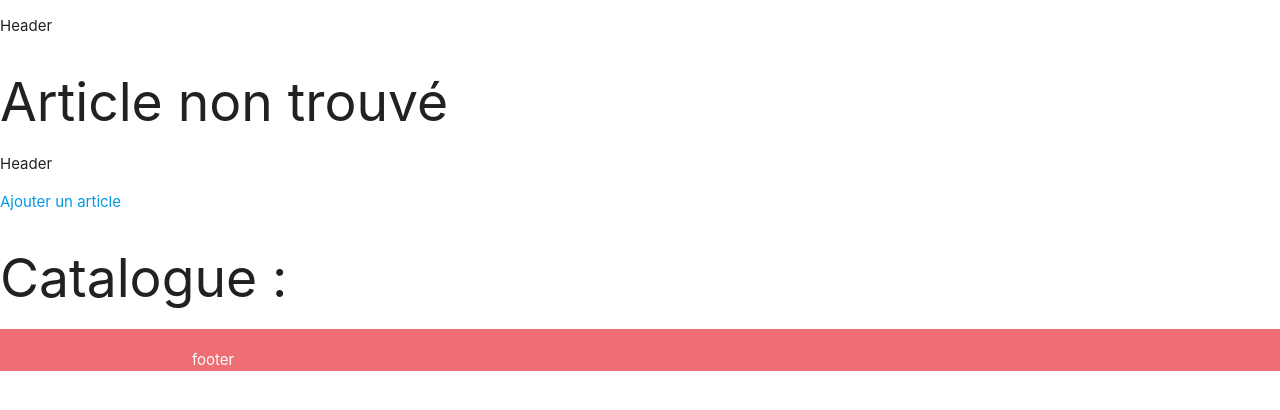
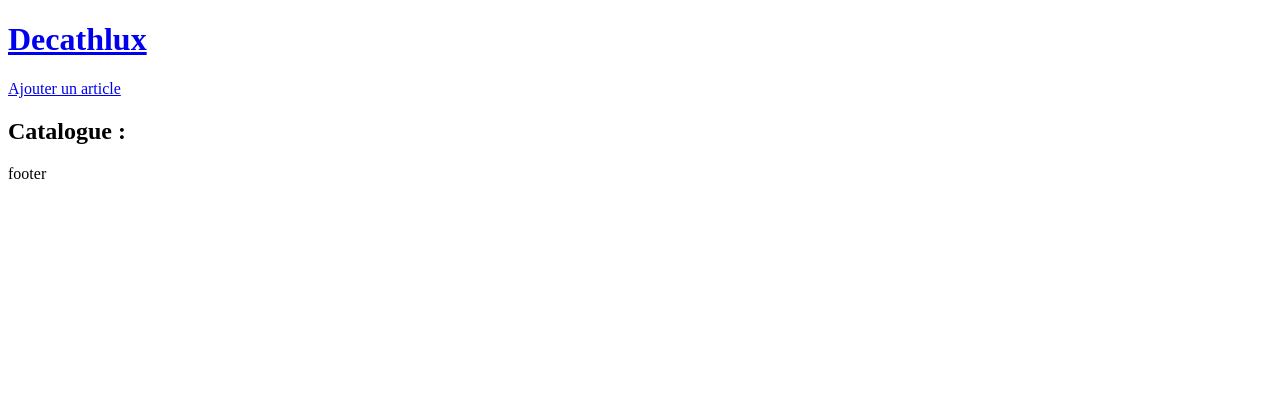
Before and after one commit to valentin-roche/qualite_logiciel_stock, a PHP site: page /index.php in a window 1280 px wide. Shown: the top 410 px of the page. Run offline with PHP 8.4, Linux system fonts and the light colour scheme; data that the repository does not hold is empty; some libraries are stand-ins or nearby versions.

Commit message:
modification du header (un lien vers l'accueil) et de l'index pour retirer les imports de stubs inutiles

```diff
--- a/header.php
+++ b/header.php
@@ -9,21 +9,14 @@ function displayHeader($titrePage, $nomCSS) {
     <head>
         <meta charset="UTF-8">
         <meta name="description" content="Book en ligne">
-        <link rel="stylesheet" type="text/css" href="styles\general.css">
-        <link rel="stylesheet" type="text/css" href="styles\header.css">
         <?php if($nomCSS) { ?>
             <link rel="stylesheet" type="text/css" href="styles\<?php echo $nomCSS ?>.css">
         <?php } ?>
-        <!--Import Google Icon Font-->
-        <link href="https://fonts.googleapis.com/icon?family=Material+Icons" rel="stylesheet">
-        <!--Import materialize.css-->
-        <link type="text/css" rel="stylesheet" href="css/materialize.min.css"  media="screen,projection"/>
-
         <title><?php echo $titrePage ?></title>
     </head>
 
     <body>
-        <p>Header</p>
+      <a href="http://qualite-logiciel-stock"><h1>Decathlux</h1></a>
     <?php
 }
 ?>
--- a/index.php
+++ b/index.php
@@ -1,9 +1,6 @@
 <?php
-require_once "model/ArticleStub.php";
-require_once "model/RayonStub.php";
-require_once "model/UserStub.php";
+require_once "header.php";
 require_once DAO_ARTICLE;
-require_once "header.php";
 
 displayHeader("Accueil", "");
 ?>
```
